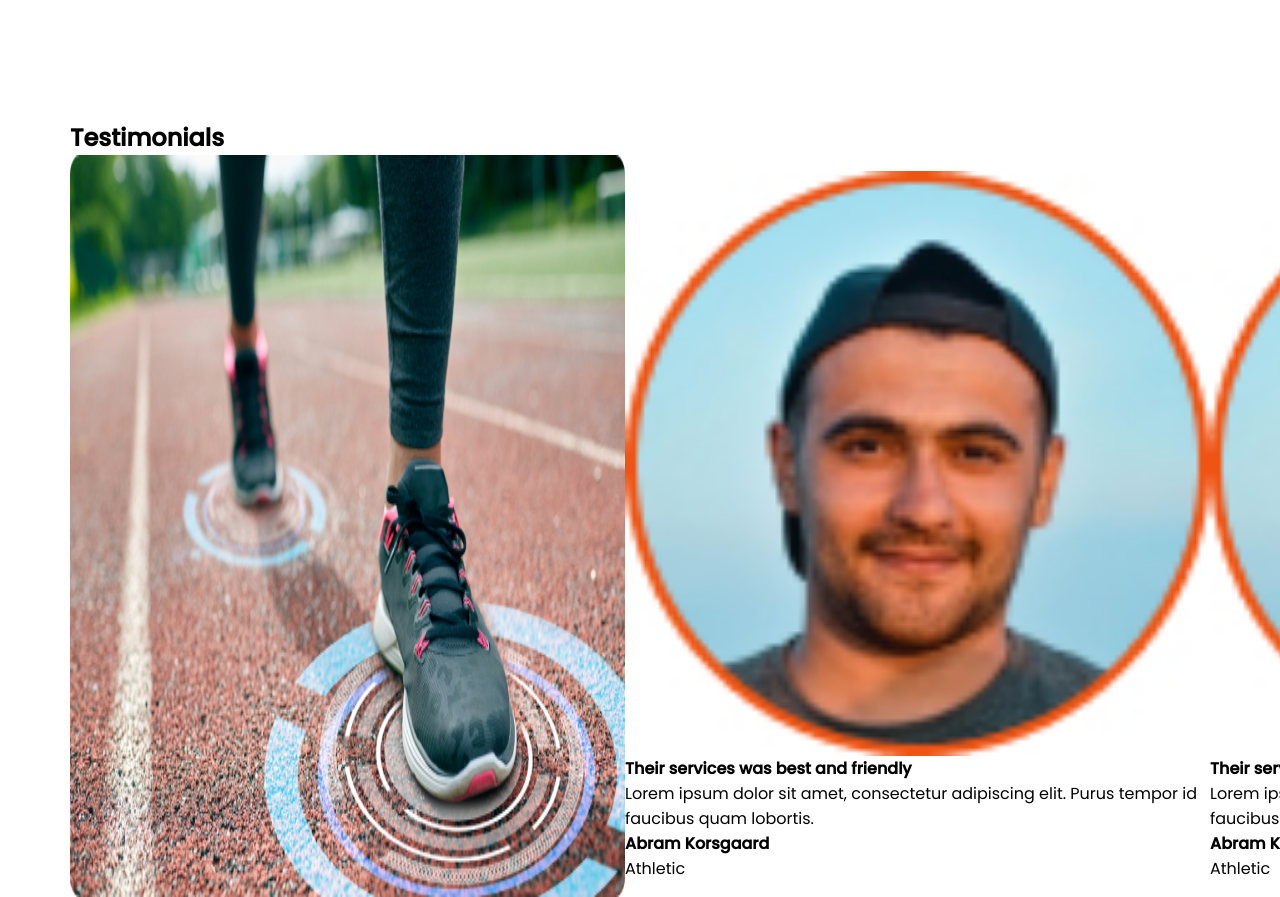
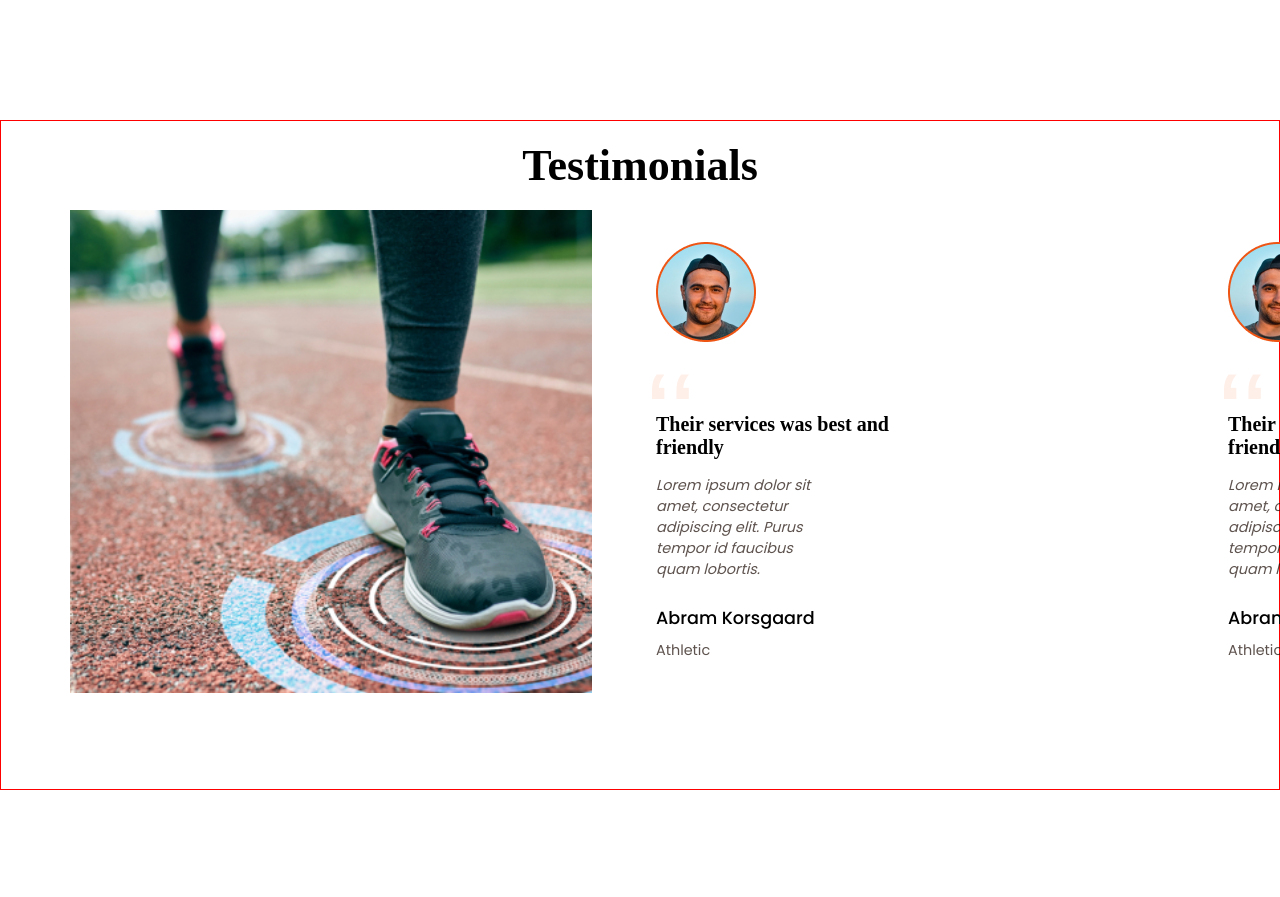
Before and after one commit to WebCONuz/Puma, a plain HTML site: page index.html in a window 1280 px wide. Shown: the part 3000-3897 px from the top of the page. After the commit the page ends 3790 px from the top, so only its background shows below. Drawn offline with nearby package versions, Linux system fonts and the light colour scheme; a web font is replaced by a local one.

Commit message:
Complete design of Testimonials section

```diff
--- a/index.html
+++ b/index.html
@@ -317,14 +317,14 @@
               class="testimonials__container--left"
             />
             <ul class="testimonials__container--slider owl-carousel">
-              <li class="slider-item">
+              <li class="slider-item d-flex">
                 <img src="./images/test-man.jpg" alt="test-man" />
                 <h4>Their services was best and friendly</h4>
                 <p>
                   Lorem ipsum dolor sit amet, consectetur adipiscing elit. Purus
                   tempor id faucibus quam lobortis.
                 </p>
-                <b>Abram Korsgaard</b><br />
+                <b>Abram Korsgaard</b>
                 <span>Athletic</span>
               </li>
             </ul>
--- a/js/app.js
+++ b/js/app.js
@@ -83,6 +83,7 @@ $(window).on("load", function () {
     loop: true,
     nav: true,
     dots: false,
+    margin: 2,
     responsive: {
       0: {
         items: 1,
--- a/scss/style.scss
+++ b/scss/style.scss
@@ -659,6 +659,71 @@ header {
           font-size: 18px;
           color: #fff;
           display: inline-block;
+        }
+      }
+    }
+  }
+
+  // testimonials
+  .testimonials {
+    width: 100%;
+    padding: 1rem 0 6rem 0;
+    border: 1px solid red;
+    &__title {
+      text-align: center;
+      font-family: "Source Serif Pro", serif;
+      font-size: 2.75rem;
+      line-height: 3.575rem;
+      margin-bottom: 1rem;
+    }
+    &__container {
+      &--left {
+        width: calc(100% / 2 - 3rem);
+        margin-right: 3rem;
+        object-fit: cover;
+      }
+      &--slider {
+        .slider-item {
+          width: 50%;
+          flex-direction: column;
+          padding: 1rem;
+          img {
+            width: 100px;
+            height: 100px;
+            margin-bottom: 4.4rem;
+          }
+          h4 {
+            font-size: 1.25rem;
+            font-family: "Source Serif Pro", serif;
+            margin-bottom: 1rem;
+            position: relative;
+            &::after {
+              content: "ʻʻ";
+              position: absolute;
+              top: -75px;
+              left: -10px;
+              font-size: 5.5rem;
+              color: #feefe8;
+            }
+          }
+          p {
+            color: #1a0a03;
+            font-style: italic;
+            opacity: 0.7;
+            font-size: 0.9rem;
+            margin-bottom: 1.58rem;
+            max-width: 65%;
+          }
+          b {
+            font-size: 1.1rem;
+            font-weight: 500;
+            margin-bottom: 0.6rem;
+          }
+          span {
+            color: #1a0a03;
+            opacity: 0.7;
+            font-size: 0.9rem;
+          }
         }
       }
     }
```
Also changed, not shown: css/style.css, 1 other file.
